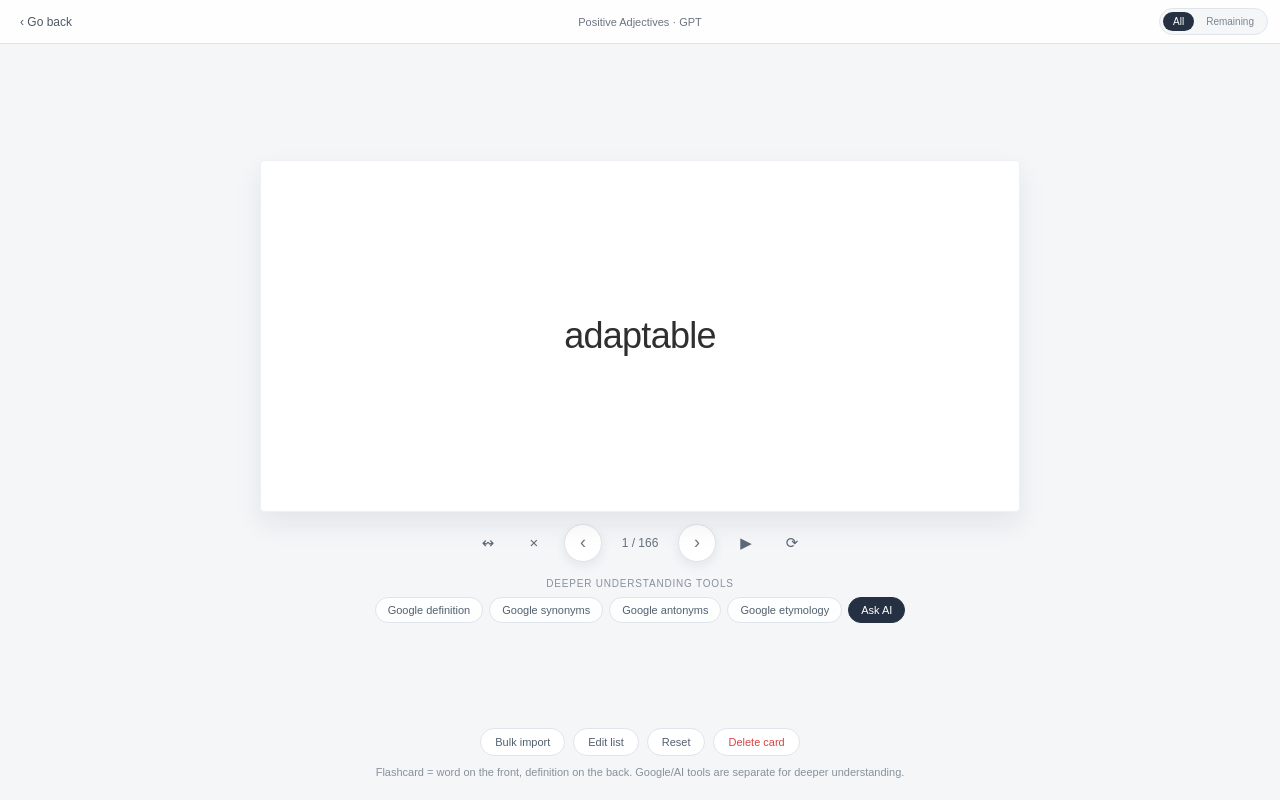
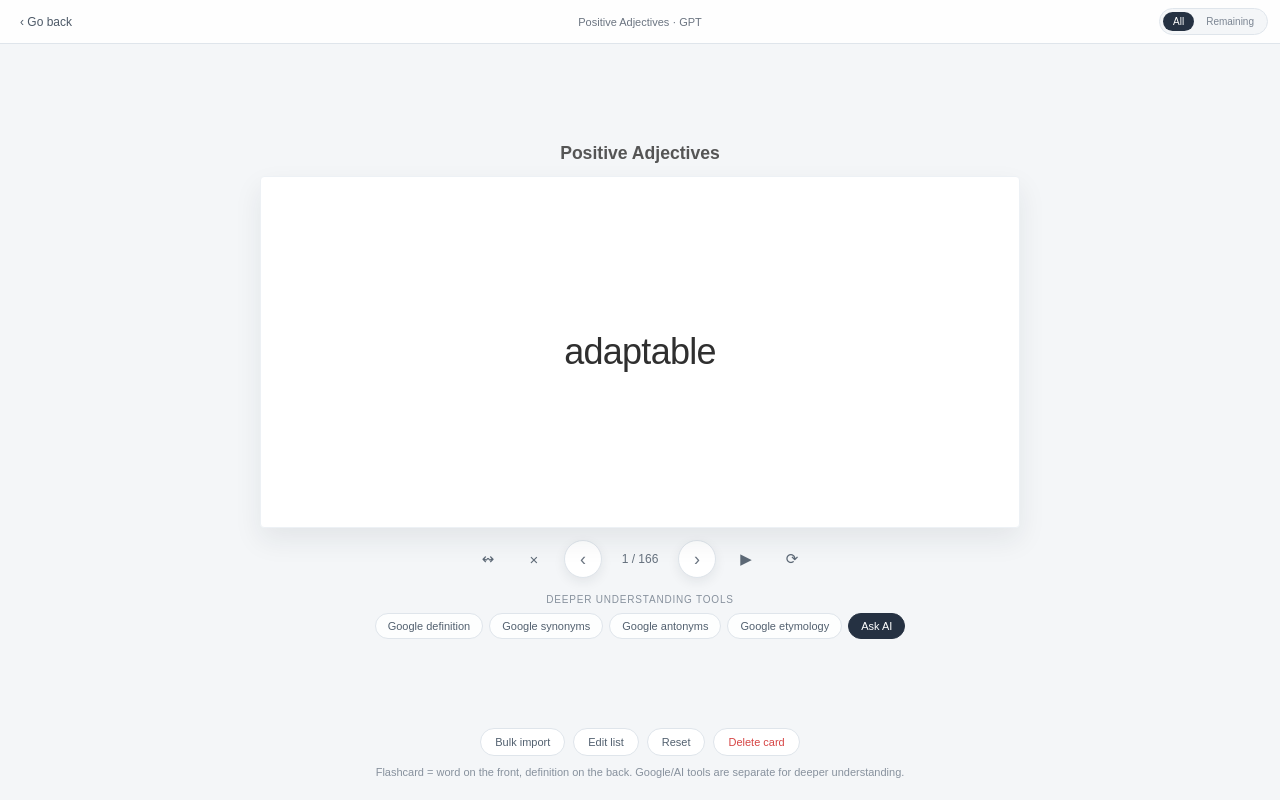
Before and after one commit to classical91/flashcards, a React (Vite) app: page / in a window 1280 px wide. Both pictures are taken after a click on the button "Shuffle all". Built offline with nearby package versions, Linux system fonts and the light colour scheme; no server answers.

Commit message:
Show deck title above flashcard during study
Displays the current deck's title above the card in the study view so
it's clearly visible while flipping through cards.

https://claude.ai/code/session_01CZmUMoJkcYwMQVkYnUgT8j

```diff
--- a/src/App.tsx
+++ b/src/App.tsx
@@ -1444,6 +1444,7 @@ export default function App() {
           <div className="study-wrap">
             {currentCard ? (
               <>
+                <div className="deck-study-title">{selectedDeck.title}</div>
                 <section className="card-shell-new" aria-live="polite">
                   <article
                     className={`card-3d${activeProgress.isFlipped ? " flipped" : ""}`}
--- a/src/styles.css
+++ b/src/styles.css
@@ -347,6 +347,14 @@ button {
 
 .study-wrap {
   width: min(760px, 100%);
+}
+
+.deck-study-title {
+  font-size: 1.1rem;
+  font-weight: 600;
+  color: var(--text-secondary, #555);
+  text-align: center;
+  margin-bottom: 0.75rem;
 }
 
 /* 3-D flip card */
```
